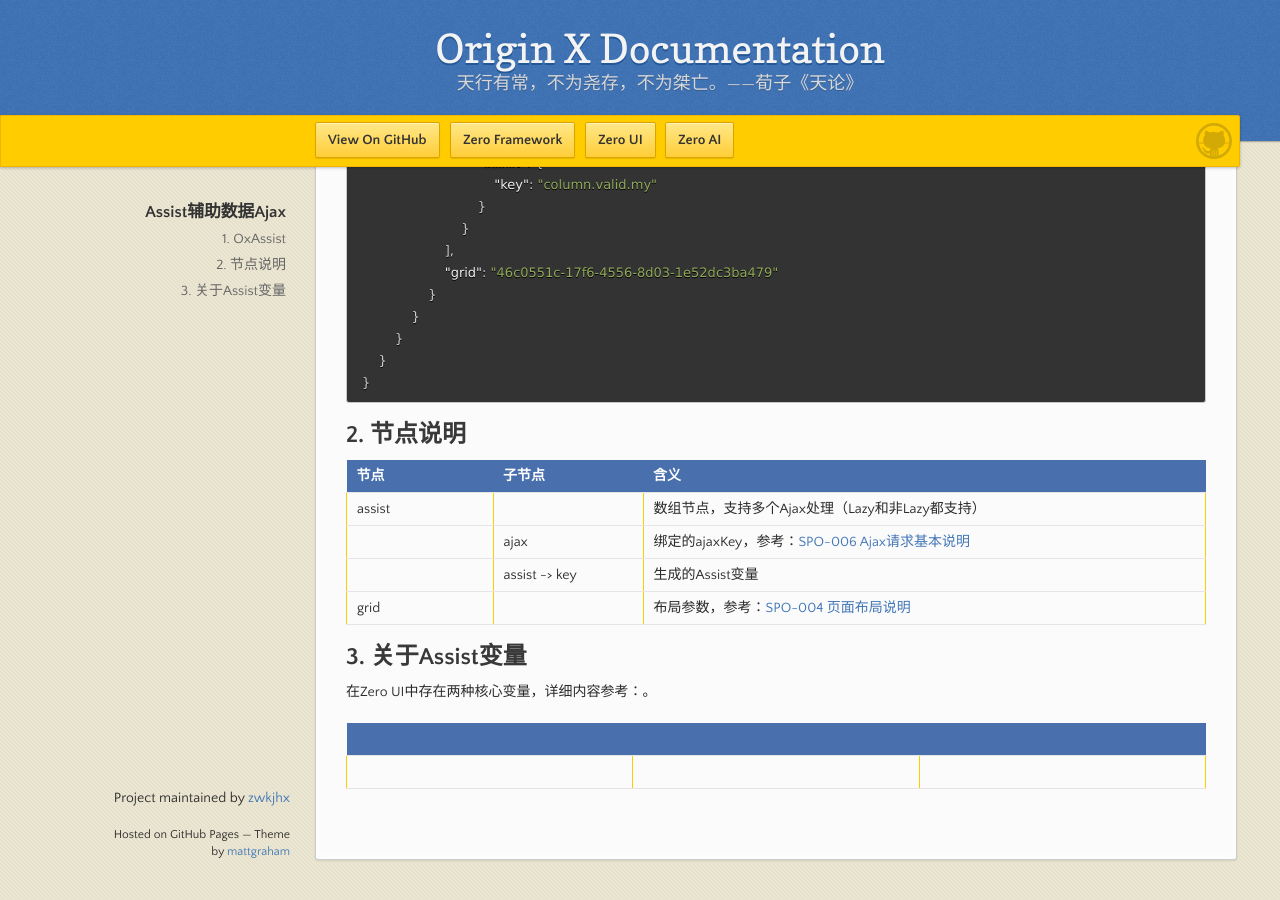
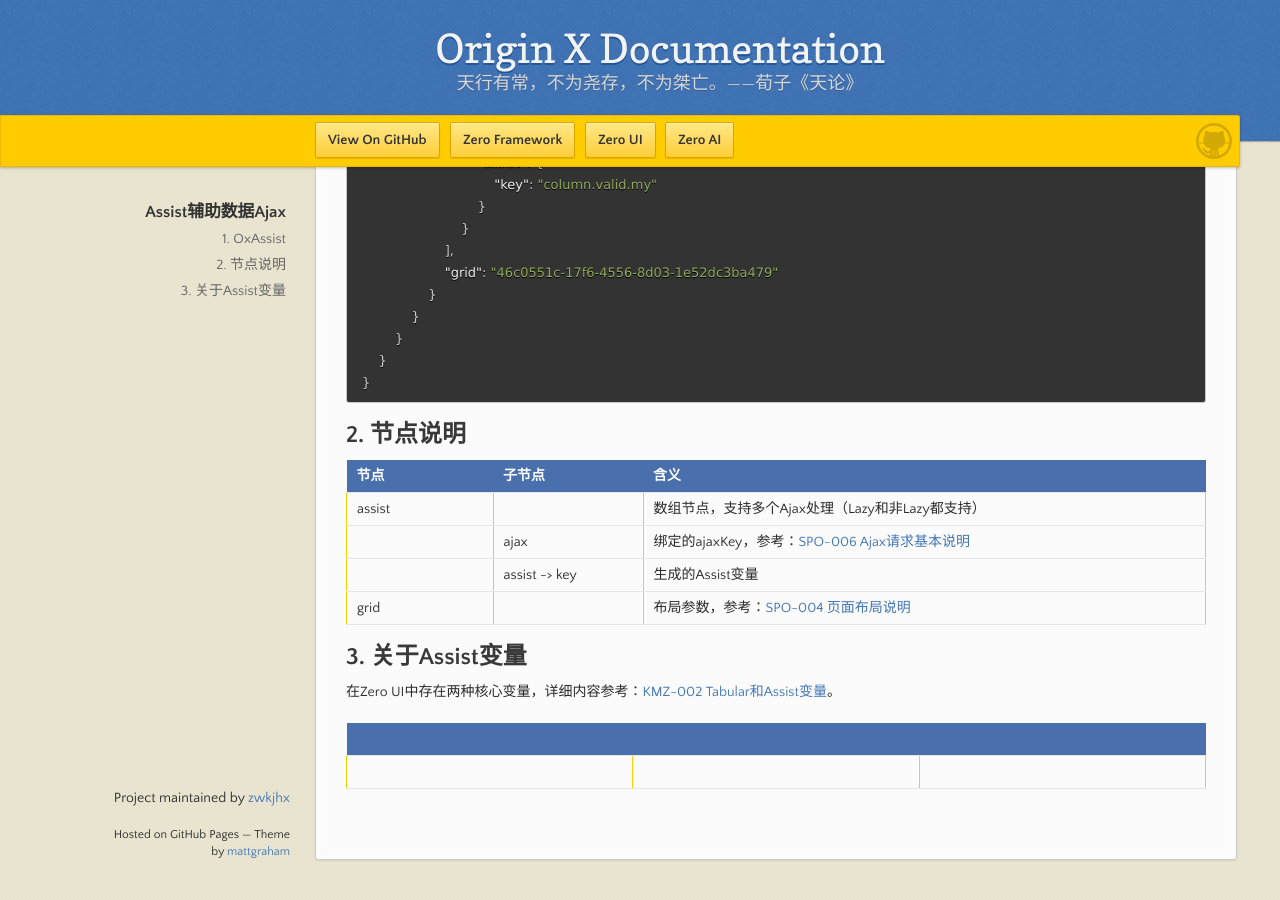
Before and after one commit to zwkjhx/ox-doc, a Jekyll site: the page built from specification/3-origin-xgui-fan/spo-009-assistfu-zhu-shu-ju-ajax.md, in a window 1280 px wide and 900 px high, scrolled down 699 px. Built offline with Jekyll 4.4.1, drawn with Linux system fonts in a browser that asks for light colours; our own code applies the rules of GitHub Pages for plain Markdown files.

Commit message:
Updates specification/3-origin-xgui-fan/spo-009-assistfu-zhu-shu-ju-ajax.md
Auto commit by GitBook Editor

```diff
--- a/specification/3-origin-xgui-fan/spo-009-assistfu-zhu-shu-ju-ajax.md
+++ b/specification/3-origin-xgui-fan/spo-009-assistfu-zhu-shu-ju-ajax.md
@@ -51,7 +51,7 @@
 
 ## 3. 关于Assist变量
 
-在Zero UI中存在两种核心变量，详细内容参考：。
+在Zero UI中存在两种核心变量，详细内容参考：[KMZ-002 Tabular和Assist变量](/uniform-documentation/zerohe-xin-li-lun/kmz-002-tabularhe-assist-bian-liang.md)。
 
 |  |  |  |
 | :--- | :--- | :--- |
```
